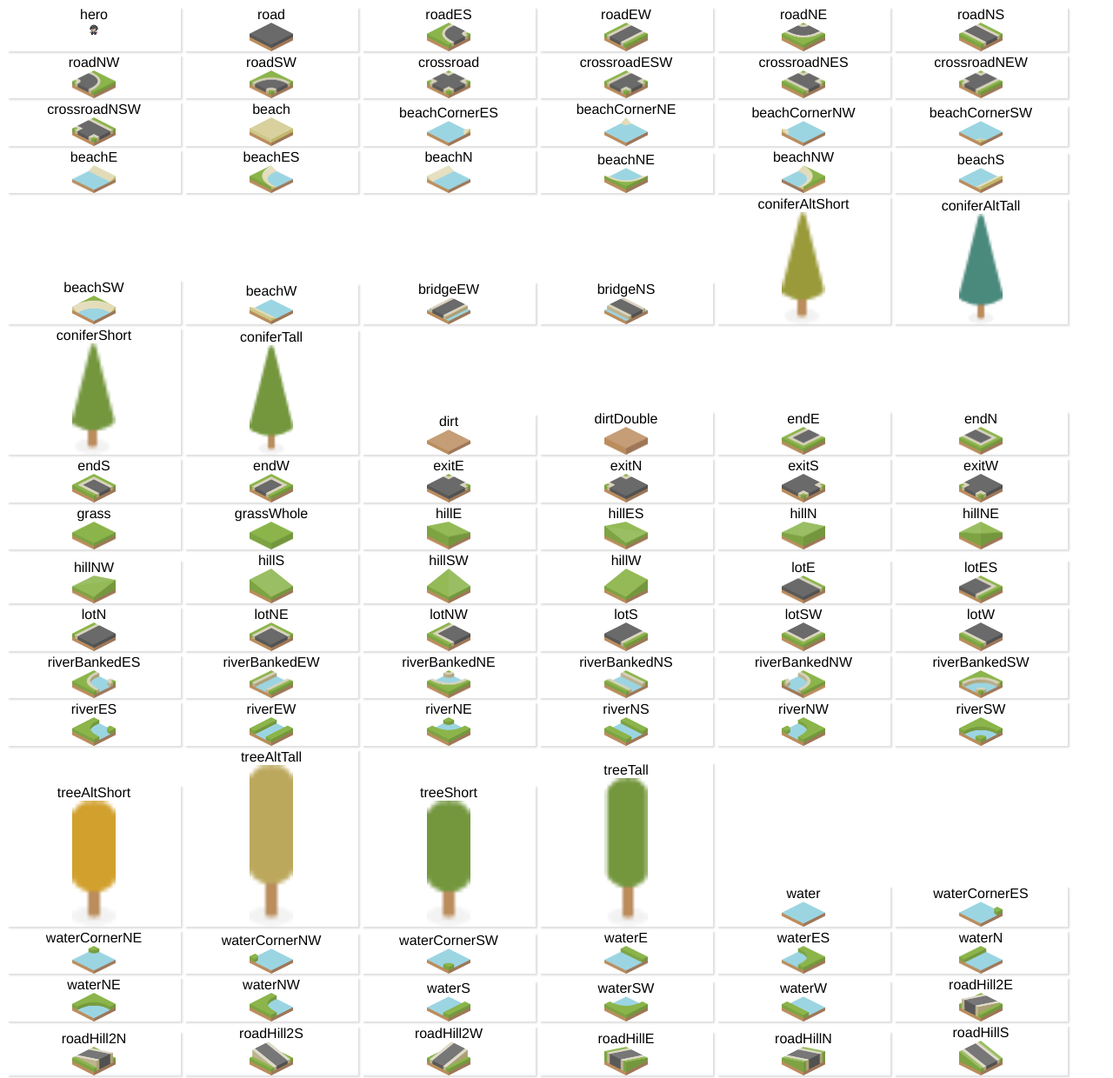
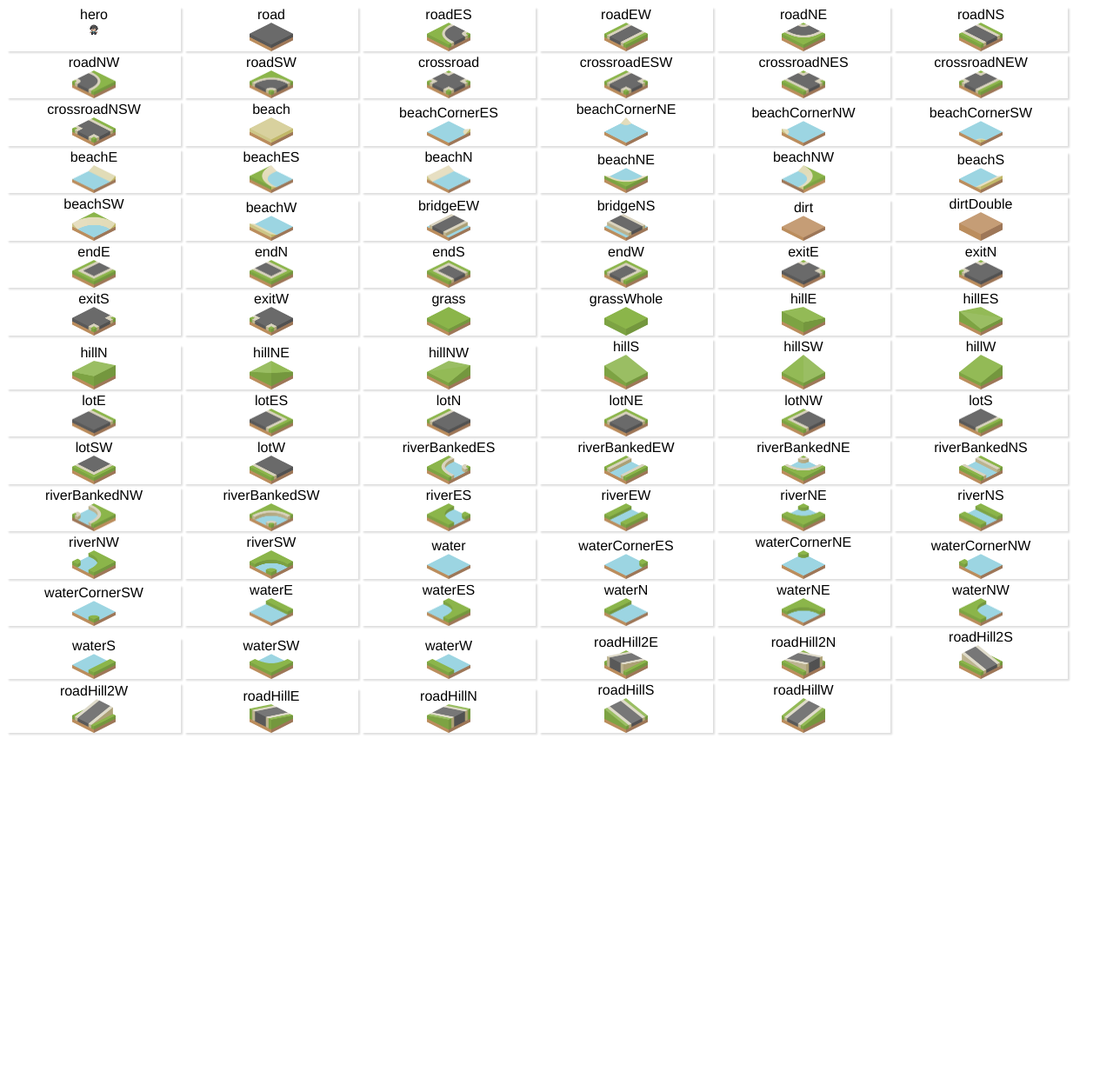
Before and after one commit to kirjs/scripted-exercises, a website: page objects/index.html in a window 1280 px wide. Shown: the top 1240 px of the page at 87% size. After the commit the page ends 855 px from the top, so only its background shows below. Drawn offline with Linux system fonts and the light colour scheme.

Commit message:
get rid of trees

```diff
--- a/objects/index.html
+++ b/objects/index.html
@@ -20,7 +20,6 @@
 </style>
 
 <div><span>hero</span><img src = "images/hero.png"></div>
-
 <div><span>road</span> <img src = "images/road.png"></div>
 <div><span>roadES</span> <img src = "images/roadES.png"></div>
 <div><span>roadEW</span> <img src = "images/roadEW.png"></div>
@@ -50,10 +49,6 @@
 <div><span>beachW</span> <img src = "images/beachW.png"></div>
 <div><span>bridgeEW</span> <img src = "images/bridgeEW.png"></div>
 <div><span>bridgeNS</span> <img src = "images/bridgeNS.png"></div>
-<div><span>coniferAltShort</span> <img src = "images/coniferAltShort.png"></div>
-<div><span>coniferAltTall</span> <img src = "images/coniferAltTall.png"></div>
-<div><span>coniferShort</span> <img src = "images/coniferShort.png"></div>
-<div><span>coniferTall</span> <img src = "images/coniferTall.png"></div>
 <div><span>dirt</span> <img src = "images/dirt.png"></div>
 <div><span>dirtDouble</span> <img src = "images/dirtDouble.png"></div>
 <div><span>endE</span> <img src = "images/endE.png"></div>
@@ -95,10 +90,6 @@
 <div><span>riverNW</span> <img src = "images/riverNW.png"></div>
 <div><span>riverSW</span> <img src = "images/riverSW.png"></div>
 
-<div><span>treeAltShort</span> <img src = "images/treeAltShort.png"></div>
-<div><span>treeAltTall</span> <img src = "images/treeAltTall.png"></div>
-<div><span>treeShort</span> <img src = "images/treeShort.png"></div>
-<div><span>treeTall</span> <img src = "images/treeTall.png"></div>
 <div><span>water</span> <img src = "images/water.png"></div>
 <div><span>waterCornerES</span> <img src = "images/waterCornerES.png"></div>
 <div><span>waterCornerNE</span> <img src = "images/waterCornerNE.png"></div>
```
